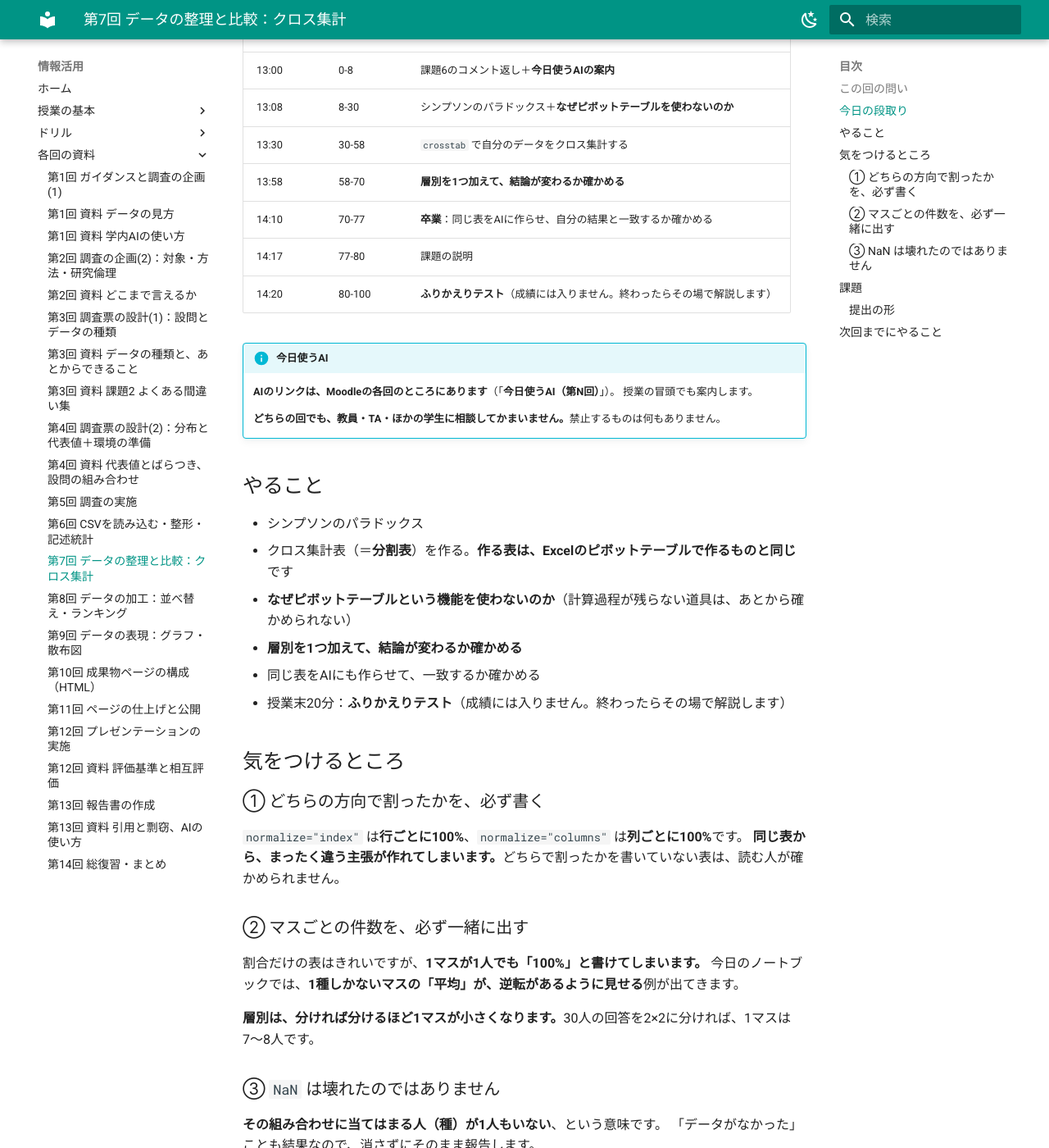
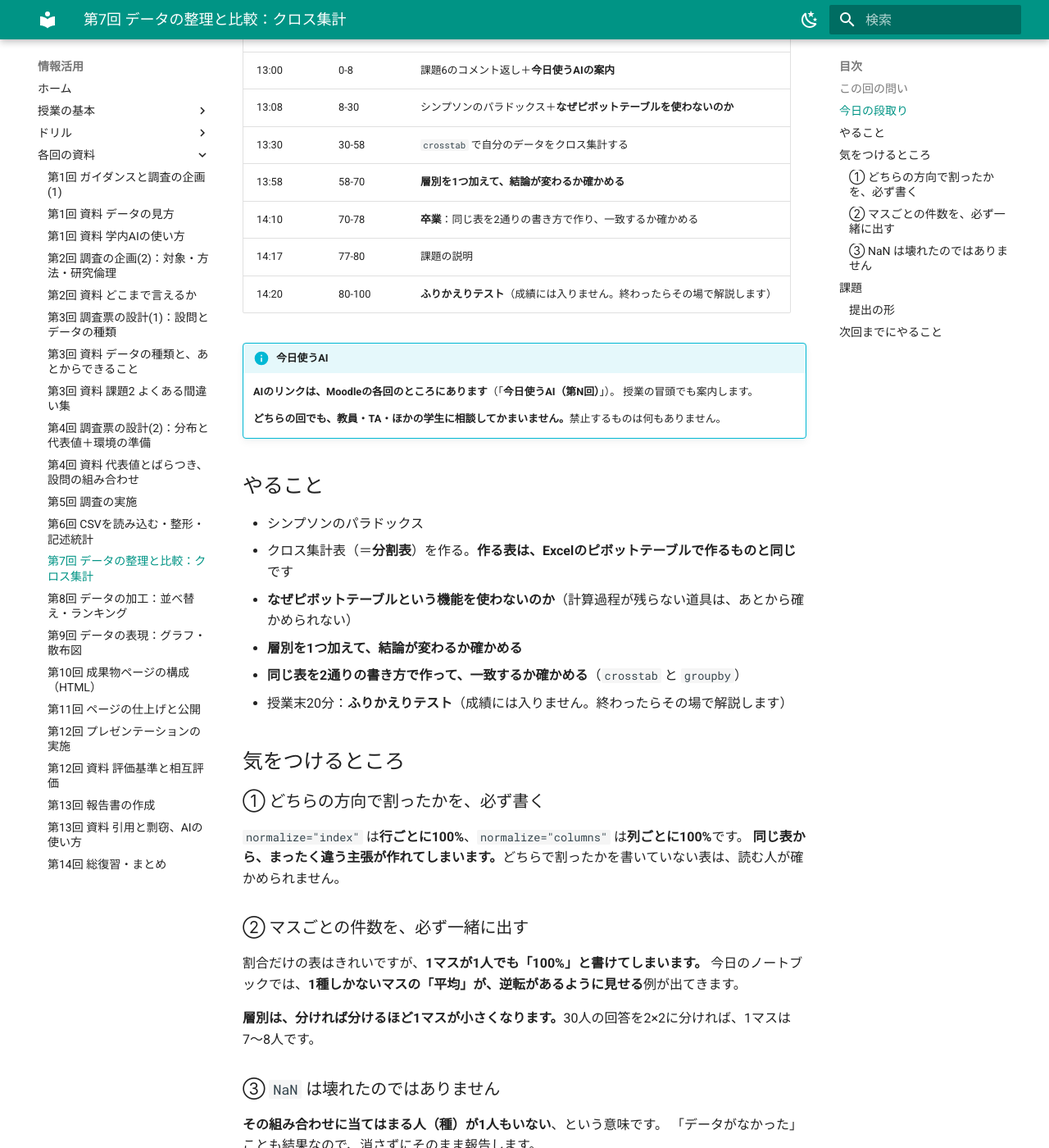
Before and after one commit to aonoa68/joho-katsuyo, an MkDocs documentation site: the page built from docs/week07.md, in a window 1280 px wide and 1400 px high, scrolled down 675 px. Shown: the whole window at 82% size. Built offline with MkDocs 1.6.1 and Material for MkDocs 9.7.7, drawn with Linux system fonts in a browser that asks for light colours; a script that is not in the unit is left out.

Commit message:
第7回: 卒業をAIとの照合から「2通りの書き方での照合」に変更
ガードレール付きのAIは設計上答えを言わないため、AIに表を作らせて突き合わせる手順はその条件では実行できなかった。crosstab と groupby の2通りで同じ表が出るかを確かめる形に変える。検証の型は変えていない。

```diff
--- a/docs/week07.md
+++ b/docs/week07.md
@@ -26,7 +26,7 @@
 | 13:08 | 8-30 | シンプソンのパラドックス＋**なぜピボットテーブルを使わないのか** |
 | 13:30 | 30-58 | `crosstab` で自分のデータをクロス集計する |
 | 13:58 | 58-70 | **層別を1つ加えて、結論が変わるか確かめる** |
-| 14:10 | 70-77 | **卒業**：同じ表をAIに作らせ、自分の結果と一致するか確かめる |
+| 14:10 | 70-78 | **卒業**：同じ表を2通りの書き方で作り、一致するか確かめる |
 | 14:17 | 77-80 | 課題の説明 |
 | 14:20 | 80-100 | **ふりかえりテスト**（成績には入りません。終わったらその場で解説します） |
 
@@ -42,7 +42,7 @@
 - クロス集計表（＝**分割表**）を作る。**作る表は、Excelのピボットテーブルで作るものと同じ**です
 - **なぜピボットテーブルという機能を使わないのか**（計算過程が残らない道具は、あとから確かめられない）
 - **層別を1つ加えて、結論が変わるか確かめる**
-- 同じ表をAIにも作らせて、一致するか確かめる
+- **同じ表を2通りの書き方で作って、一致するか確かめる**（`crosstab` と `groupby`）
 - 授業末20分：**ふりかえりテスト**（成績には入りません。終わったらその場で解説します）
 
 ## 気をつけるところ
```
Also changed, not shown: 1 other file.
